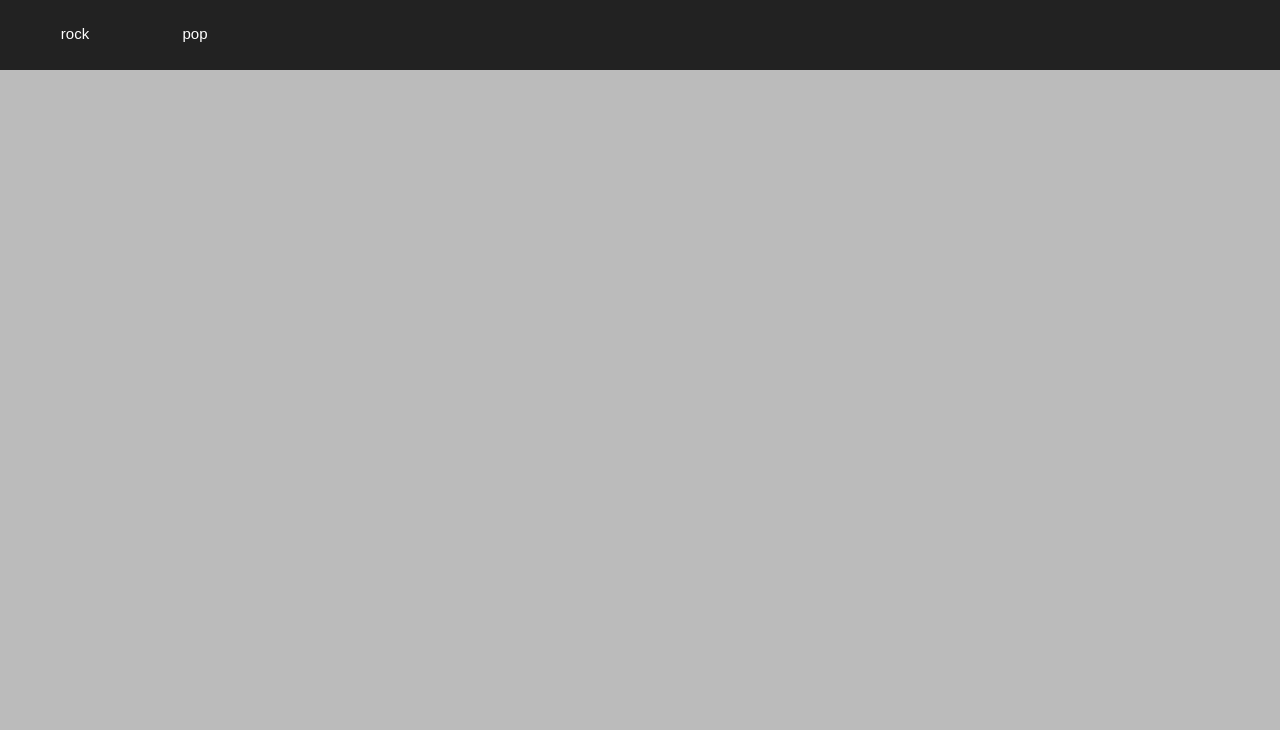
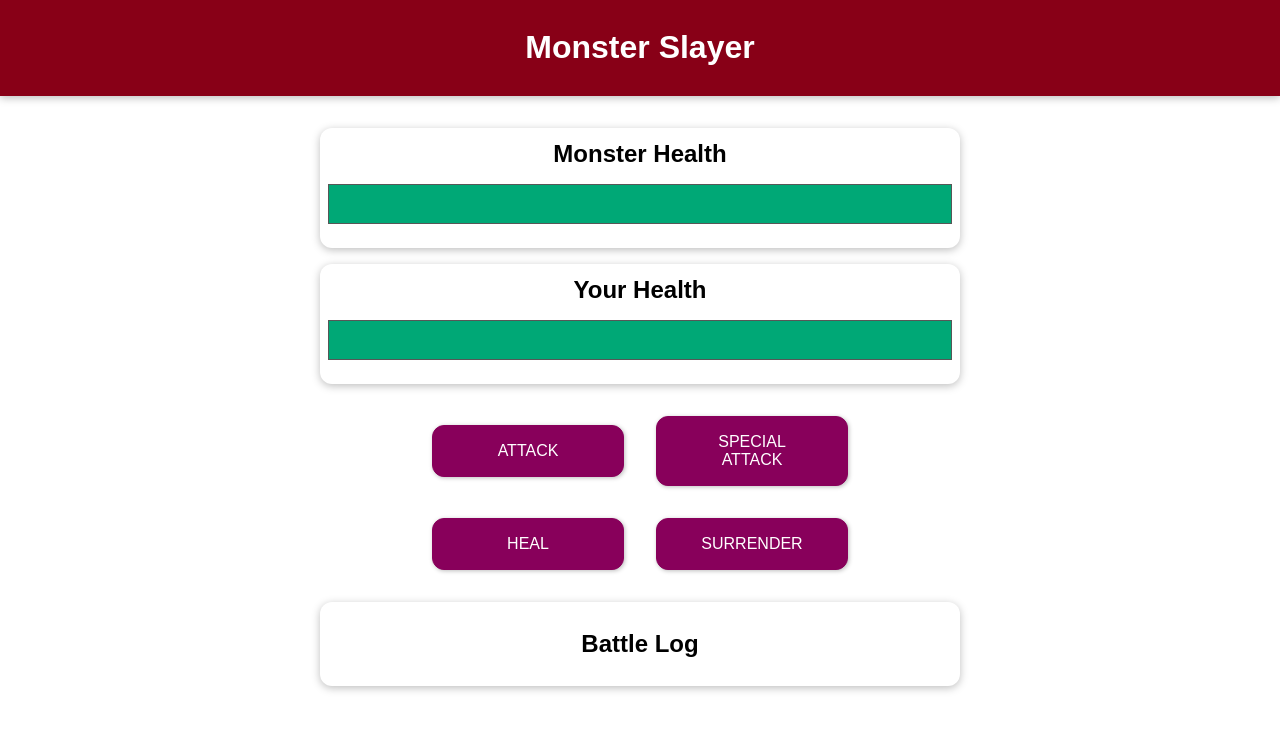
Before and after one commit to N1Anoobis/menu-vue, a Vue app: page / in a window 1280 px wide. Shown: the top 730 px of the page. Built offline with nearby package versions, Linux system fonts and the light colour scheme.

Commit message:
Add player and monster attack methods

```diff
--- a/src/App.vue
+++ b/src/App.vue
@@ -1,37 +1,18 @@
 <template>
   <div id="app">
-    <header>
-      <NavBar />
-    </header>
+    <Game />
   </div>
 </template>
 
 <script lang="ts">
 import { Component, Vue } from "vue-property-decorator";
-import NavBar from "./components/NavBar.vue";
+import Game from "./components/Game.vue";
 @Component({
   components: {
-    NavBar,
+    Game,
   },
 })
 export default class App extends Vue {}
 </script>
 
-<style>
-* {
-  margin: 0;
-  padding: 0;
-  box-sizing: border-box;
-}
-body {
-  font-family: ubuntu, sans-serif;
-  height: 100vh;
-  background-color: #bbb;
-}
-
-header {
-  width: 100vw;
-  background-color: #222;
-  padding: 15px;
-}
-</style>
+<style></style>
--- a/src/components/Dropdown.vue
+++ /dev/null
@@ -1,88 +0,0 @@
-<template>
-  <div class="nav-container-second-level">
-    <ul
-      v-for="band in bands"
-      :key="band.id"
-      v-on:mouseover="setMusicans(band.id)"
-    >
-      <li class="menu-item">
-        <a href="">{{ band.name }}</a>
-      </li>
-      <div v-if="musicanArray"></div>
-    </ul>
-  </div>
-</template>
-
-<script lang="ts">
-import { Component, Vue, Prop } from "vue-property-decorator";
-@Component({
-  name: "dropdown",
-  components: {},
-})
-export default class Dropdown extends Vue {
-  @Prop() bandArray?: object[];
-  @Prop() musicanArray?: object[] | null;
-  @Prop() index?: number;
-  @Prop() Id?: any;
-
-  get bands() {
-    const bands = this.bandArray;
-    return bands;
-  }
-
-  get musicans(): object[] {
-    return this.musicans;
-  }
-
-  setMusicans(index: number) {
-    const bands = this.$store.state.bands;
-    const musicians = this.$store.state.musicians;
-
-    this.index = index;
-    this.Id = index;
-
-    this.musicanArray = [
-      musicians[bands[this.Id - 1].albums[0] - 1],
-      musicians[bands[this.Id - 1].albums[1] - 1],
-    ];
-    this.$store.dispatch("storeAlbums", this.musicanArray);
-    return this.musicanArray;
-  }
-}
-</script>
-
-<style scoped>
-.nav-container-second-level {
-  display: flex;
-  flex-direction: column;
-  position: absolute;
-  transform: translate(0px, -0px);
-}
-.menu-item {
-  color: #fff;
-  background-color: #444;
-  padding: 10px 20px;
-  position: relative;
-  text-align: center;
-  border-bottom: 3px solid transparent;
-  display: flex;
-  transition: 0.4s;
-  border-radius: 20%;
-  min-width: 120px;
-  max-width: 120px;
-  font-size: 15px;
-}
-
-.menu-item.active,
-.menu-item:hover {
-  background-color: #444;
-  border-color: #ff5858;
-}
-
-.menu-item a {
-  color: inherit;
-  text-decoration: none;
-  display: block;
-  width: 100%;
-}
-</style>
--- /dev/null
+++ b/src/components/Game.vue
@@ -0,0 +1,179 @@
+<template>
+  <body>
+    <header>
+      <h1>Monster Slayer</h1>
+    </header>
+    <div id="game">
+      <section id="monster" class="container">
+        <h2>Monster Health</h2>
+        <div class="healthbar">
+          <div class="healthbar__value"></div>
+        </div>
+      </section>
+      <section id="player" class="container">
+        <h2>Your Health</h2>
+        <div class="healthbar">
+          <div class="healthbar__value"></div>
+        </div>
+      </section>
+      <section id="controls">
+        <button @click="attackMonster">ATTACK</button>
+        <button>SPECIAL ATTACK</button>
+        <button>HEAL</button>
+        <button>SURRENDER</button>
+      </section>
+      <section id="log" class="container">
+        <h2>Battle Log</h2>
+        <ul></ul>
+      </section>
+    </div>
+  </body>
+</template>
+
+<script lang="ts">
+import { Component, Vue } from "vue-property-decorator";
+@Component({
+  name: "navbar",
+})
+export default class NavBar extends Vue {
+  playerHealth = 100;
+  monsterHealth = 100;
+
+  randomValue(min: number, max: number): number {
+    return Math.floor(Math.random() * (max - min)) + min;
+  }
+
+  attackMonster() {
+    const attackValue = this.randomValue(12, 5);
+    this.monsterHealth -= attackValue;
+    this.attackPlayer();
+  }
+
+  attackPlayer() {
+    const attackValue = this.randomValue(15, 8);
+    this.playerHealth -= attackValue;
+  }
+}
+</script>
+
+<style>
+* {
+  box-sizing: border-box;
+}
+
+html {
+  font-family: "Jost", sans-serif;
+}
+
+body {
+  margin: 0;
+}
+
+header {
+  box-shadow: 0 2px 8px rgba(0, 0, 0, 0.26);
+  padding: 0.5rem;
+  background-color: #880017;
+  color: white;
+  text-align: center;
+  margin-bottom: 2rem;
+}
+
+section {
+  width: 90%;
+  max-width: 40rem;
+  margin: auto;
+}
+
+.healthbar {
+  width: 100%;
+  height: 40px;
+  border: 1px solid #575757;
+  margin: 1rem 0;
+  background: #fde5e5;
+}
+
+.healthbar__value {
+  background-color: #00a876;
+  width: 100%;
+  height: 100%;
+}
+
+.container {
+  text-align: center;
+  padding: 0.5rem;
+  margin: 1rem auto;
+  box-shadow: 0 2px 8px rgba(0, 0, 0, 0.26);
+  border-radius: 12px;
+}
+
+#monster h2,
+#player h2 {
+  margin: 0.25rem;
+}
+
+#controls {
+  display: flex;
+  flex-direction: row;
+  flex-wrap: wrap;
+  align-items: center;
+  justify-content: center;
+}
+
+button {
+  font: inherit;
+  border: 1px solid #88005b;
+  background-color: #88005b;
+  color: white;
+  padding: 1rem 2rem;
+  border-radius: 12px;
+  margin: 1rem;
+  width: 12rem;
+  cursor: pointer;
+  box-shadow: 1px 1px 4px rgba(0, 0, 0, 0.26);
+}
+
+button:focus {
+  outline: none;
+}
+
+button:hover,
+button:active {
+  background-color: #af0a78;
+  border-color: #af0a78;
+  box-shadow: 1px 1px 8px rgba(0, 0, 0, 0.26);
+}
+
+button:disabled {
+  background-color: #ccc;
+  border-color: #ccc;
+  box-shadow: none;
+  color: #3f3f3f;
+  cursor: not-allowed;
+}
+
+#log ul {
+  list-style: none;
+  margin: 0;
+  padding: 0;
+}
+
+#log li {
+  margin: 0.5rem 0;
+}
+
+.log--player {
+  color: #7700ff;
+}
+
+.log--monster {
+  color: #da8d00;
+}
+
+.log--damage {
+  color: red;
+}
+
+.log--heal {
+  color: green;
+}
+</style>
--- a/src/components/NavBar.vue
+++ /dev/null
@@ -1,113 +0,0 @@
-<template>
-  <div class="nav-container" @mouseleave="clearAlbooms">
-    <nav>
-      <div
-        class="nav"
-        v-for="genre in genres"
-        :key="genre.id"
-        v-on:click="setBands(genre.id)"
-      >
-        <div class="menu-item">
-          <a @mouseover="close" href="#">{{ genre.name }}</a>
-        </div>
-        <div v-if="genre.id === index" @mouseover="setAlbums">
-          <Dropdown v-bind:bandArray="bandArray" />
-        </div>
-      </div>
-      <div v-if="index">
-        <Dropdown v-bind:bandArray="setAlbums" class="second-level" />
-      </div>
-    </nav>
-  </div>
-</template>
-
-<script lang="ts">
-import Dropdown from "./Dropdown.vue";
-import { Component, Vue, Prop } from "vue-property-decorator";
-@Component({
-  name: "navbar",
-  components: {
-    Dropdown,
-  },
-})
-export default class NavBar extends Vue {
-  @Prop() Id?: any;
-  @Prop() index?: number;
-  @Prop() albooms?: object[] | null;
-  @Prop({ default: false }) bandArray: object[] | null;
-
-  get genres() {
-    return this.$store.state.genres;
-  }
-
-  get setAlbums() {
-    return (this.albooms = this.$store.state.albumsData);
-  }
-
-  setBands(index: number) {
-    if (this.bandArray) {
-      this.close();
-    }
-
-    this.clearAlbooms();
-    const genres = this.$store.state.genres;
-    const bands = this.$store.state.bands;
-    this.index = index;
-    this.Id = genres[index - 1].bands;
-    if (this.Id) {
-      this.bandArray = [bands[this.Id[0] - 1], bands[this.Id[0]]];
-    }
-  }
-
-  close() {
-    this.bandArray = null;
-    this.clearAlbooms();
-  }
-
-  clearAlbooms() {
-    this.$store.dispatch("storeAlbums", null);
-  }
-}
-</script>
-
-<style scoped>
-.nav-container {
-  display: flex;
-}
-
-nav {
-  display: flex;
-  align-items: center;
-  justify-content: center;
-}
-.menu-item {
-  color: #fff;
-  padding: 10px 20px;
-  position: relative;
-  text-align: center;
-  border-bottom: 3px solid transparent;
-  display: flex;
-  transition: 0.4s;
-  border-radius: 20%;
-  min-width: 120px;
-  max-width: 120px;
-  font-size: 15px;
-}
-
-nav .menu-item.active,
-nav .menu-item:hover {
-  background-color: #444;
-  border-color: #ff5858;
-}
-
-nav .menu-item a {
-  color: inherit;
-  text-decoration: none;
-  display: block;
-  width: 100%;
-}
-
-.second-level {
-  transform: translate(-180px, 100px);
-}
-</style>
--- a/src/main.ts
+++ b/src/main.ts
@@ -1,11 +1,10 @@
 import Vue from "vue";
 import App from "./App.vue";
-import store from "./store";
-// import router from "./router";
+
 Vue.config.productionTip = false;
 
 new Vue({
-  store,
-  // router,
-  render: (h) => h(App),
+  render: function(createElement) {
+    return createElement(App);
+  },
 }).$mount("#app");
--- a/src/store/index.ts
+++ /dev/null
@@ -1,89 +0,0 @@
-import Vue from "vue";
-import Vuex from "vuex";
-
-Vue.use(Vuex);
-
-export default new Vuex.Store({
-  state: {
-    albumsData: "",
-    genres: [
-      {
-        id: 1,
-        name: "rock",
-        bands: [1, 2],
-      },
-      {
-        id: 2,
-        name: "pop",
-        bands: [3, 4],
-      },
-    ],
-    bands: [
-      {
-        id: 1,
-        name: "rock band1",
-        albums: [1, 2],
-      },
-      {
-        id: 2,
-        name: "rock band2",
-        albums: [3, 4],
-      },
-      {
-        id: 3,
-        name: "pop band1",
-        albums: [5, 6],
-      },
-      {
-        id: 4,
-        name: "pop band2",
-        albums: [7, 8],
-      },
-    ],
-    musicians: [
-      {
-        id: 1,
-        name: "rock guy1",
-      },
-      {
-        id: 2,
-        name: "rock guy2",
-      },
-      {
-        id: 3,
-        name: "rock guy3",
-      },
-      {
-        id: 4,
-        name: "rock guy4",
-      },
-      {
-        id: 5,
-        name: "pop guy1",
-      },
-      {
-        id: 6,
-        name: "pop guy2",
-      },
-      {
-        id: 7,
-        name: "pop guy3",
-      },
-      {
-        id: 8,
-        name: "pop guy4",
-      },
-    ],
-  },
-  mutations: {
-    setAlbumsData: (state, data) => {
-      state.albumsData = data;
-    },
-  },
-  actions: {
-    storeAlbums(context, data) {
-      context.commit("setAlbumsData", data);
-    },
-  },
-  modules: {},
-});
--- a/tsconfig.json
+++ b/tsconfig.json
@@ -34,7 +34,7 @@
     "src/**/*.vue",
     "tests/**/*.ts",
     "tests/**/*.tsx"
-  ],
+, "src/router/index.ts"  ],
   "exclude": [
     "node_modules"
   ]
```
Also changed, not shown: src/components/Home.vue (deleted, +0 -9 lines), src/components/PopBands.vue (deleted, +0 -10 lines), src/components/RockBands.vue (deleted, +0 -10 lines), src/router/index.js (deleted, +0 -27 lines), src/router/index.ts (added).
